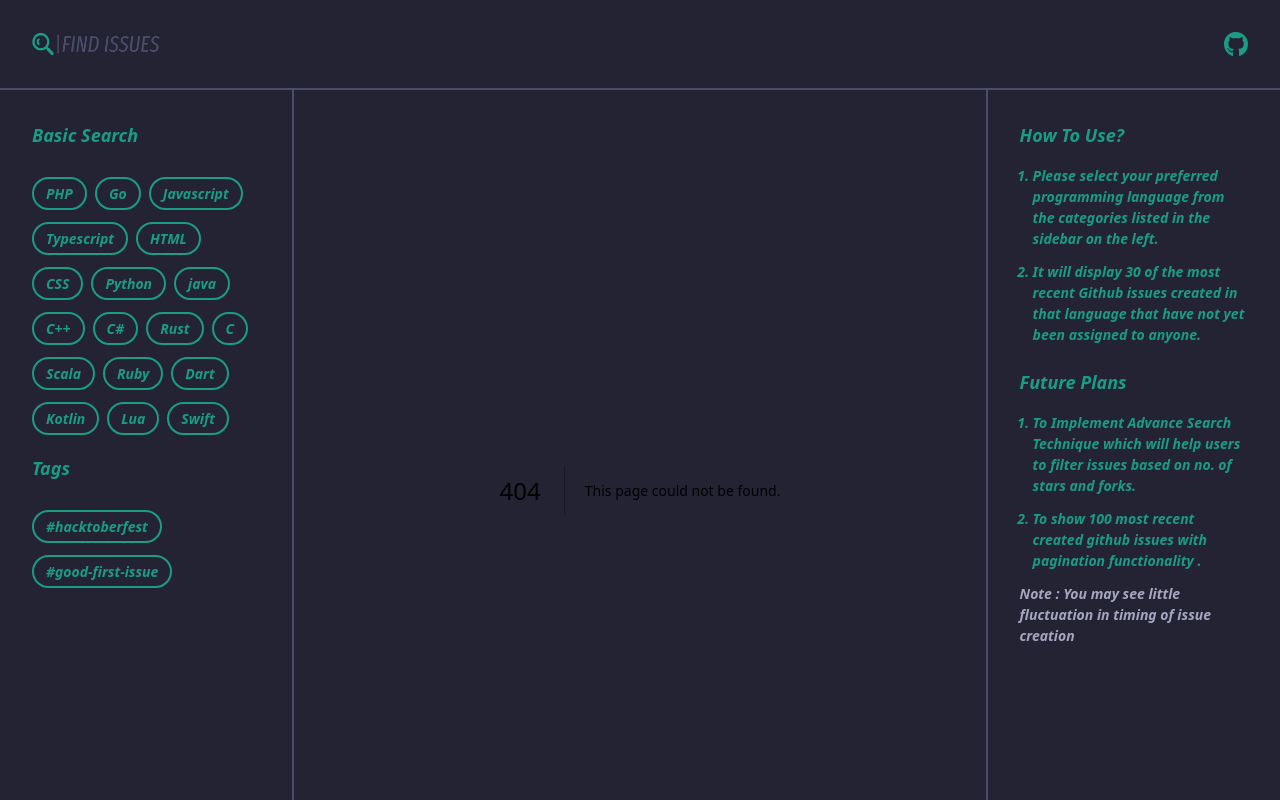
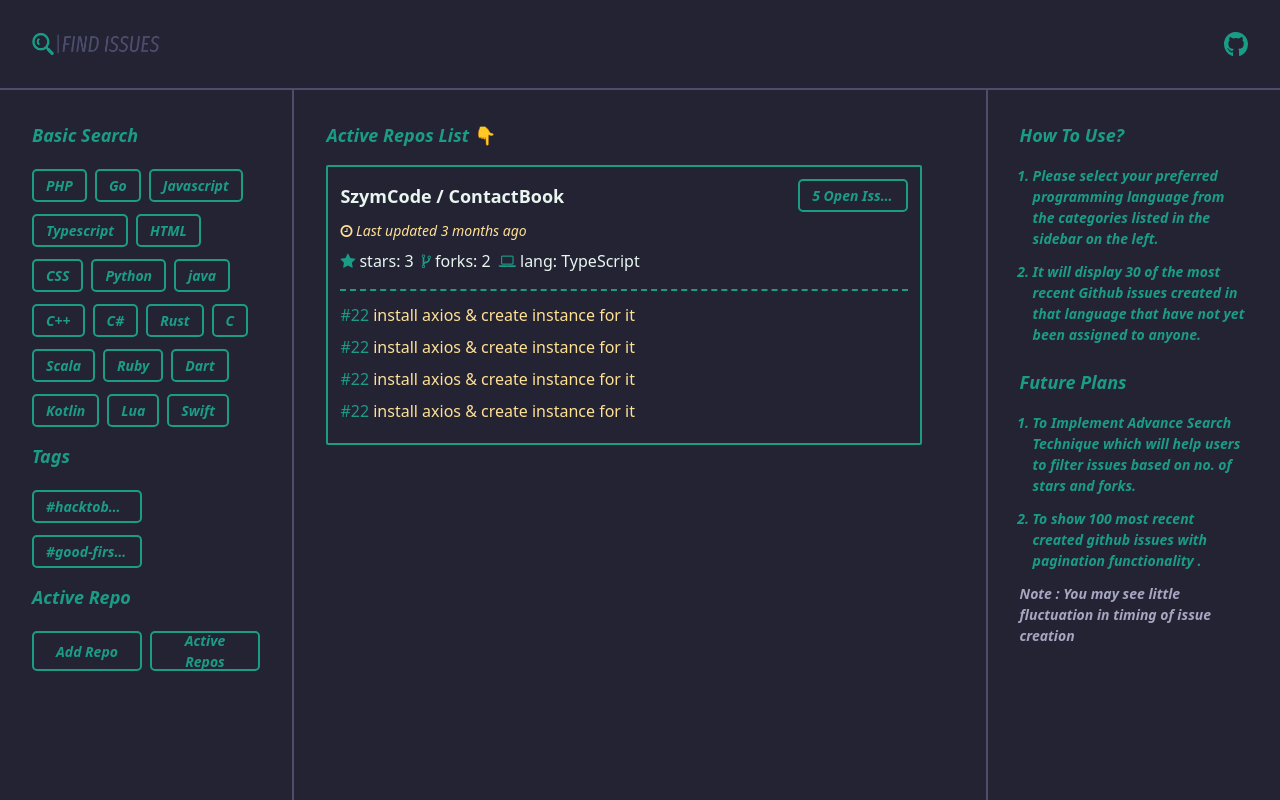
Before and after one commit to anand346/findissues, a Next.js app: page /active-repo in a window 1280 px wide. Before the commit this address had no page. Built offline with nearby package versions, Linux system fonts and the light colour scheme.

Commit message:
active repo UI initiative

```diff
--- a/components/LeftSidebar.js
+++ b/components/LeftSidebar.js
@@ -14,8 +14,8 @@ export default function LeftSidebar() {
         className={`${styles.left_sidebar} overflow-auto hidden md:block  left_sidebar  h-max-screen md:p-8 p-3 w-[100%] md:w-[23%] md:border-r-2 border-main_secondary h-full `}
       >
         <div className="left_sidebar_content flex flex-col justify-start items-start">
-          <div className="basic_search w-full flex flex-col items-start justify-start md:mb-5">
-            <p className="basic_search_title w-full mb-2 md:mb-4 text-main_primary font-semibold italic text-[16px] lg:text-[18px]">
+          <div className="basic_search w-full flex flex-col items-start justify-start mb-4">
+            <p className="basic_search_title w-full mb-2 text-main_primary font-semibold italic text-[16px] lg:text-[18px]">
               Basic Search
             </p>
             <div
@@ -33,7 +33,7 @@ export default function LeftSidebar() {
                         lang.query === router.query.lang
                           ? "bg-main_secondary"
                           : ""
-                      } cursor-pointer mr-2 lang_name px-3 py-1 text-center border-main_primary border-[2px] rounded-[20px] italic font-semibold text-main_primary text-[12px] lg:text-[14px] transition-all transform md:hover:scale-105`}
+                      } cursor-pointer mr-2 lang_name px-3 py-1 text-center border-main_primary border-[2px] rounded-[5px] italic font-semibold text-main_primary text-[12px] lg:text-[14px] transition-all transform md:hover:scale-105`}
                     >
                       {lang.lang_name}
                     </div>
@@ -42,16 +42,11 @@ export default function LeftSidebar() {
               })}
             </div>
           </div>
-          <div className="advance_search w-full  flex flex-col items-start justify-start">
-            <div className="advance_search_title mb-4 flex w-full justify-start items-center">
-              <p className="advance_search_title text-main_primary font-semibold italic text-[18px] mr-3">
+          <div className="advance_search w-full flex flex-col items-start justify-start mb-4">
+            <p className="advance_search_title flex w-full justify-start items-center mb-2 text-main_primary font-semibold italic text-[18px]">
                 Tags
-              </p>
-            </div>
-
-            <div
-              className={` advance_search_content mb-4 w-full flex items-start justify-start flex-wrap space-y-3`}
-            >
+            </p>
+            <div className={` advance_search_content w-full flex items-start justify-start flex-wrap space-y-3`} >
               {tags.map((tag) => {
                 return (
                   <Link
@@ -64,7 +59,7 @@ export default function LeftSidebar() {
                         tag.query === router?.query?.lang
                           ? "bg-main_secondary"
                           : ""
-                      } cursor-pointer mr-2 lang_name  px-3 py-1 text-center border-main_primary border-[2px] rounded-[20px] italic font-semibold text-main_primary text-[12px] lg:text-[14px] transition-all transform md:hover:scale-105`}
+                      } cursor-pointer mr-2 lang_name w-[110px] truncate px-3 py-1 text-center border-main_primary border-[2px] rounded-[5px] italic font-semibold text-main_primary text-[12px] lg:text-[14px] transition-all transform md:hover:scale-105`}
                     >
                       {tag.tag_name}
                     </div>
@@ -73,6 +68,19 @@ export default function LeftSidebar() {
               })}
             </div>
           </div>
+          <div className={"w-full flex items-start justify-start flex-wrap mb-4"}>
+            <p className="flex w-full justify-start items-center mb-2 text-main_primary font-semibold italic text-[18px] mr-3">
+                Active Repo
+            </p>
+            <div className={" w-full flex items-start justify-start flex-wrap space-y-3"}>
+                <Link href={"https://github.com/anand346/findissues#live-demo-"} target="_blank"  className={"cursor-pointer mt-3 flex items-center justify-center rounded-[5px] w-[110px] h-10 mr-2 px-3 py-1 text-center border-main_primary border-[2px] italic font-semibold text-main_primary text-[12px] lg:text-[14px] transition-all transform md:hover:scale-105"}>
+                    Add Repo
+                </Link>
+                <Link href={"/active-repos"} target="_blank"  className={"cursor-pointer flex items-center justify-center rounded-[5px] w-[110px] h-10 px-3 py-1 text-center border-main_primary border-[2px] italic font-semibold text-main_primary text-[12px] lg:text-[14px] transition-all transform md:hover:scale-105"}>
+                    Active Repos
+                </Link>
+            </div>
+          </div>
         </div>
       </div>
     </>
--- /dev/null
+++ b/components/RepoCard.js
@@ -0,0 +1,79 @@
+import Link from "next/link";
+import { getTimeFromNow } from "@/utils/getTimeFromNow";
+import { useState } from "react";
+import { issue } from "@/helper/issue";
+export default function RepoCard({repo}){
+
+    const [show,setShow] = useState(false);
+    const [hide,setHide] = useState(true);
+
+    const handleExpand = (e) => {
+        e.preventDefault();
+        setShow(true);
+        setHide(false);
+    }
+
+    return (
+        <>
+           <div onClick={(e) => handleExpand(e)} className="repo_card cursor-pointer rounded-[5px] mb-3 border-2 border-main_primary w-[100%] sm:w-[95%] rounded-sm flex flex-col justify-start items-start p-3 transition-all transform md:hover:scale-105">
+                <div className="card_header flex items-center justify-between w-full mb-2">
+                    <p className="repo_title text-lg font-semibold text-main_secondary_low w-7/12 truncate" > {repo.full_name.split("/")[0]+" / "+repo.full_name.split("/")[1]} </p>
+                    <p className="open_issues cursor-pointer lang_name w-[110px] truncate px-3 py-1 text-center border-main_primary border-[2px] rounded-[5px] italic font-semibold text-main_primary text-[12px] lg:text-[14px] transition-all transform md:hover:scale-105"> {repo.open_issues_count} Open Issues </p>
+                </div>
+                {/* <div className="card_bio flex items-start justify-start mb-2 max-h-[50px] ">
+                    <p className="text-sm text-main_secondary_low " > {repo.description} </p>
+                </div> */}
+                <div className="card_updated mb-2">
+                    <p className="issue_sec lg:text-[14px] sm:text-[12px] text-[12px] italic text-main_yellow">
+                        <i className="fa fa-clock-o" aria-hidden="true"></i> Last updated {getTimeFromNow(repo.updated_at)}
+                    </p>
+                </div>
+                <div className="card_definitives flex items-center justify-start mb-2">
+                    <div className="repo_stars mr-2">
+                        <p className="text-main_secondary_low">
+                            <i
+                            className="fa fa-star text-main_primary"
+                            aria-hidden="true"
+                            ></i>{" "}
+                            stars: {repo.stargazers_count}
+                        </p>
+                    </div>
+                    <div className="repo_forks mr-2">
+                        <p className="text-main_secondary_low">
+                            <i
+                            className="fa fa-code-fork text-main_primary"
+                            aria-hidden="true"
+                            ></i>{" "}
+                            forks: {repo.forks_count}
+                        </p>
+                    </div>
+                    <div className="repo_lang mr-2 ">
+                        <p className="text-main_secondary_low">
+                            <i
+                            className="fa fa-laptop text-main_primary"
+                            aria-hidden="true"
+                            ></i>{" "}
+                            lang: {repo.language}
+                        </p>
+                    </div>
+                </div>
+                <div className="repo_issues cursor-pointer rounded-[5px] w-full rounded-sm flex flex-col justify-start items-start pt-2">
+                    <div className="border-t-2 border-dashed mb-3 border-main_primary w-full"></div>
+                    <div className="repo_single_issue mb-2">
+                        <p className="text-main_yellow"><span className="issue_number text-main_primary">#{issue.number}</span> {issue.title}</p>
+                    </div>
+                    <div className="repo_single_issue mb-2">
+                        <p className="text-main_yellow"><span className="issue_number text-main_primary">#{issue.number}</span> {issue.title}</p>
+                    </div>
+                    <div className="repo_single_issue mb-2">
+                        <p className="text-main_yellow"><span className="issue_number text-main_primary">#{issue.number}</span> {issue.title}</p>
+                    </div>
+                    <div className="repo_single_issue mb-2">
+                        <p className="text-main_yellow"><span className="issue_number text-main_primary">#{issue.number}</span> {issue.title}</p>
+                    </div>
+                </div>
+           </div>
+
+        </>
+    )
+}
--- a/helper/issue.js
+++ b/helper/issue.js
@@ -1,4 +1,4 @@
-export const obj = {
+export const issue = {
   url: "https://api.github.com/repos/SzymCode/ContactBook/issues/22",
   repository_url: "https://api.github.com/repos/SzymCode/ContactBook",
   labels_url:
--- /dev/null
+++ b/pages/active-repo/index.js
@@ -0,0 +1,26 @@
+import SeoTags from "@/components/SeoTags"
+import styles from "@/styles/ActiveRepo.module.css"
+import RepoCard from "@/components/RepoCard"
+import { repo } from "@/helper/repo";
+
+export default function ActiveRepo(){
+
+    return (
+        <>
+            <SeoTags
+                seoTitle="FindIssues | Active Repos"
+                seoDescription="FindIssues lets you find most recently created issues on GitHub that are not assigned to anyone according to your development language"
+                seoUrl="https://www.findissues.me"
+            />
+
+            <div className={`${styles.active_repo} p-3 md:p-8 issues_result overflow-auto w-[100%] md:w-[54%] landing_main h-full flex flex-col items-start justify-start`} >
+                <p className="w-[250px] mb-4 font-semibold text-[16px] lg:text-[18px] text-main_primary">
+                    <span className="inline-block italic">Active Repos List</span>{" "}
+                    👇
+                </p>
+                <RepoCard repo={repo} />
+            </div>
+
+        </>
+    )
+}
--- /dev/null
+++ b/styles/ActiveRepo.module.css
@@ -0,0 +1,3 @@
+.active_repo::-webkit-scrollbar {
+    width: 0px;
+  }
```
